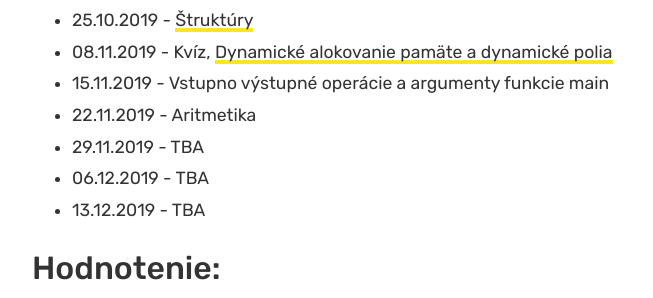
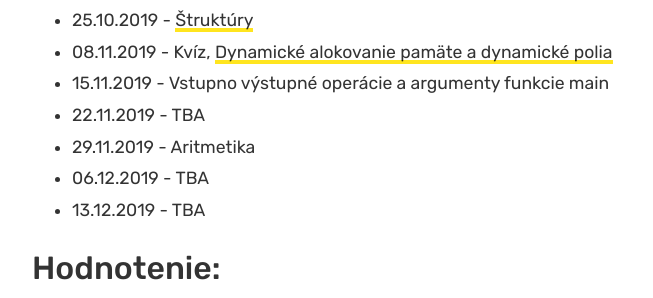
Before and after one commit to ppatrik/ppatrik.github.io, a Jekyll site: the page built from _posts/2019-09-20-JAC-0.md, in a window 1280 px wide and 900 px high, scrolled down 766 px. Shown: the part 155-453 px from the top of the window, without its empty margins (243-896 px from the left). Built offline with Jekyll 4.4.1, drawn with Linux system fonts in a browser that asks for light colours; comment, search, counter and statistics services are not loaded.

Commit message:
Update 2019-09-20-JAC-0.md

```diff
--- a/_posts/2019-09-20-JAC-0.md
+++ b/_posts/2019-09-20-JAC-0.md
@@ -16,8 +16,8 @@ author: ppatrik
 * 25.10.2019 - [Štruktúry]({{site.base_url}}/vyuka/jac/2019/10/25/JAC-Cvicenie06)
 * 08.11.2019 - Kvíz, [Dynamické alokovanie pamäte a dynamické polia]({{site.base_url}}/vyuka/jac/2019/11/08/JAC-Cvicenie07.html)
 * 15.11.2019 - Vstupno výstupné operácie a argumenty funkcie main
-* 22.11.2019 - Aritmetika
-* 29.11.2019 - TBA
+* 22.11.2019 - TBA
+* 29.11.2019 - Aritmetika
 * 06.12.2019 - TBA
 * 13.12.2019 - TBA
 
```
